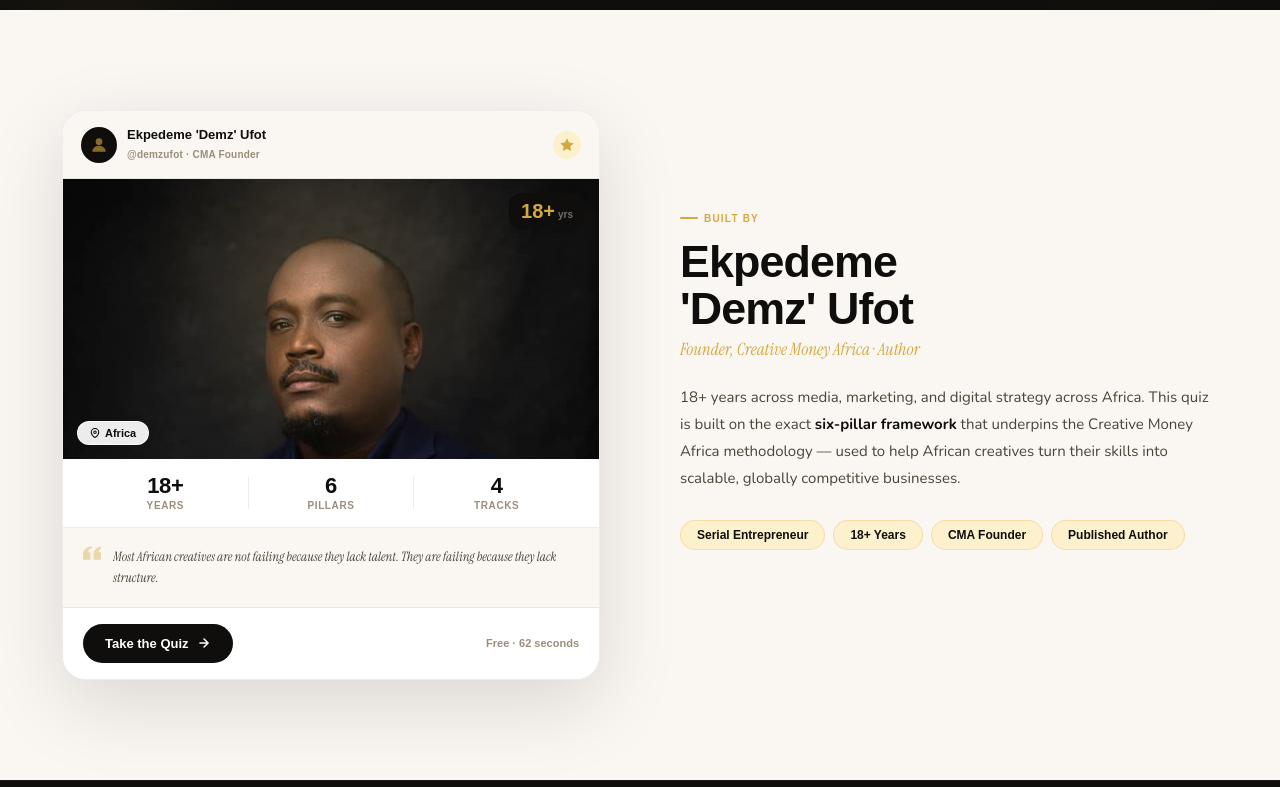
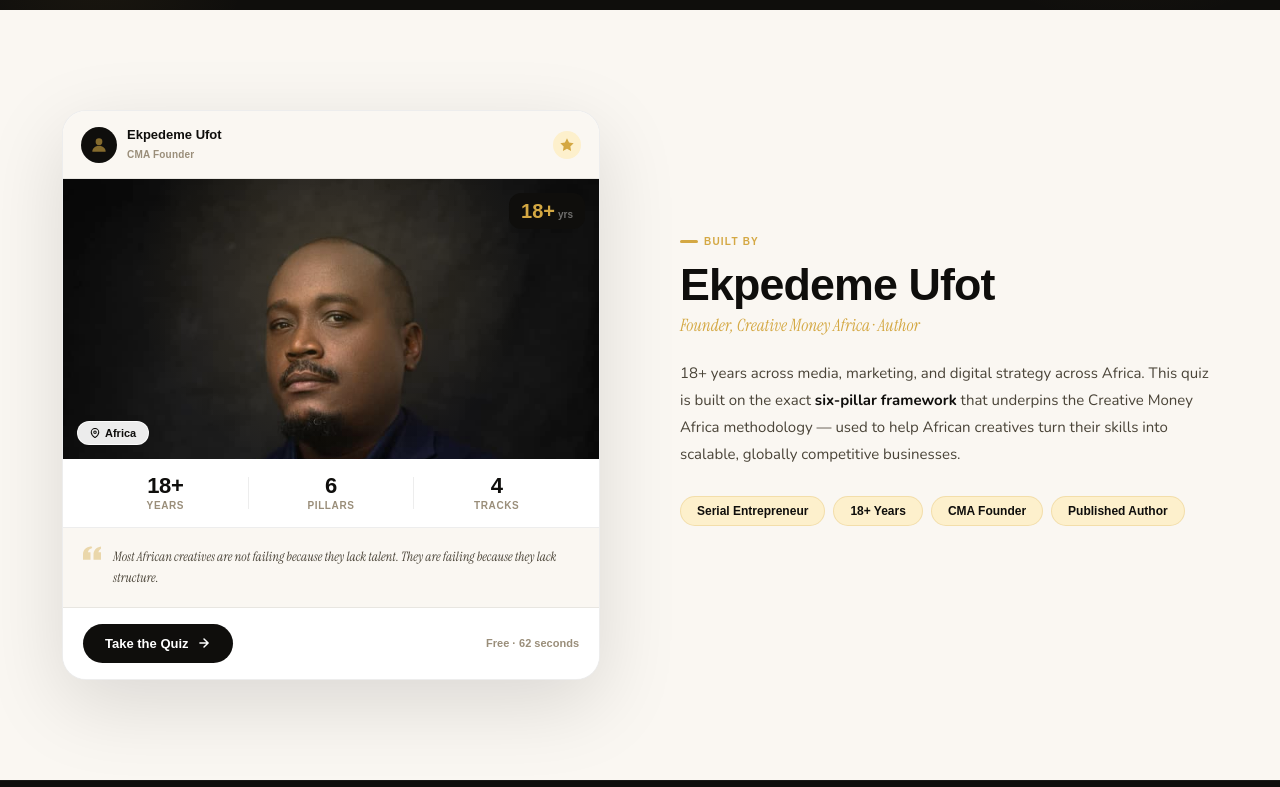
Before and after one commit to emerald-gif/CMA-Project, a website: page public/index.html in a window 1280 px wide. Shown: the part 1940-2727 px from the top of the page. Drawn offline with nearby package versions, Linux system fonts and the light colour scheme; a web font is replaced by a local one.

Commit message:
Update index.html

```diff
--- a/public/index.html
+++ b/public/index.html
@@ -1736,8 +1736,8 @@
             </svg>
           </div>
           <div class="fp-topbar-info">
-            <span class="fp-name">Ekpedeme 'Demz' Ufot</span>
-            <span class="fp-handle">@demzufot · CMA Founder</span>
+            <span class="fp-name">Ekpedeme Ufot</span>
+            <span class="fp-handle">CMA Founder</span>
           </div>
           <div class="fp-verified">
             <svg width="16" height="16" viewBox="0 0 24 24" fill="none">
@@ -1804,7 +1804,7 @@
     </div>
     <div>
       <div class="section-chip">Built By</div>
-      <h2 class="founder-name-h">Ekpedeme<br>'Demz' Ufot</h2>
+      <h2 class="founder-name-h">Ekpedeme Ufot</h2>
       <div class="founder-role">Founder, Creative Money Africa · Author</div>
       <p class="founder-bio">
         18+ years across media, marketing, and digital strategy across Africa. This quiz is built on the exact <strong>six-pillar framework</strong> that underpins the Creative Money Africa methodology — used to help African creatives turn their skills into scalable, globally competitive businesses.
```
